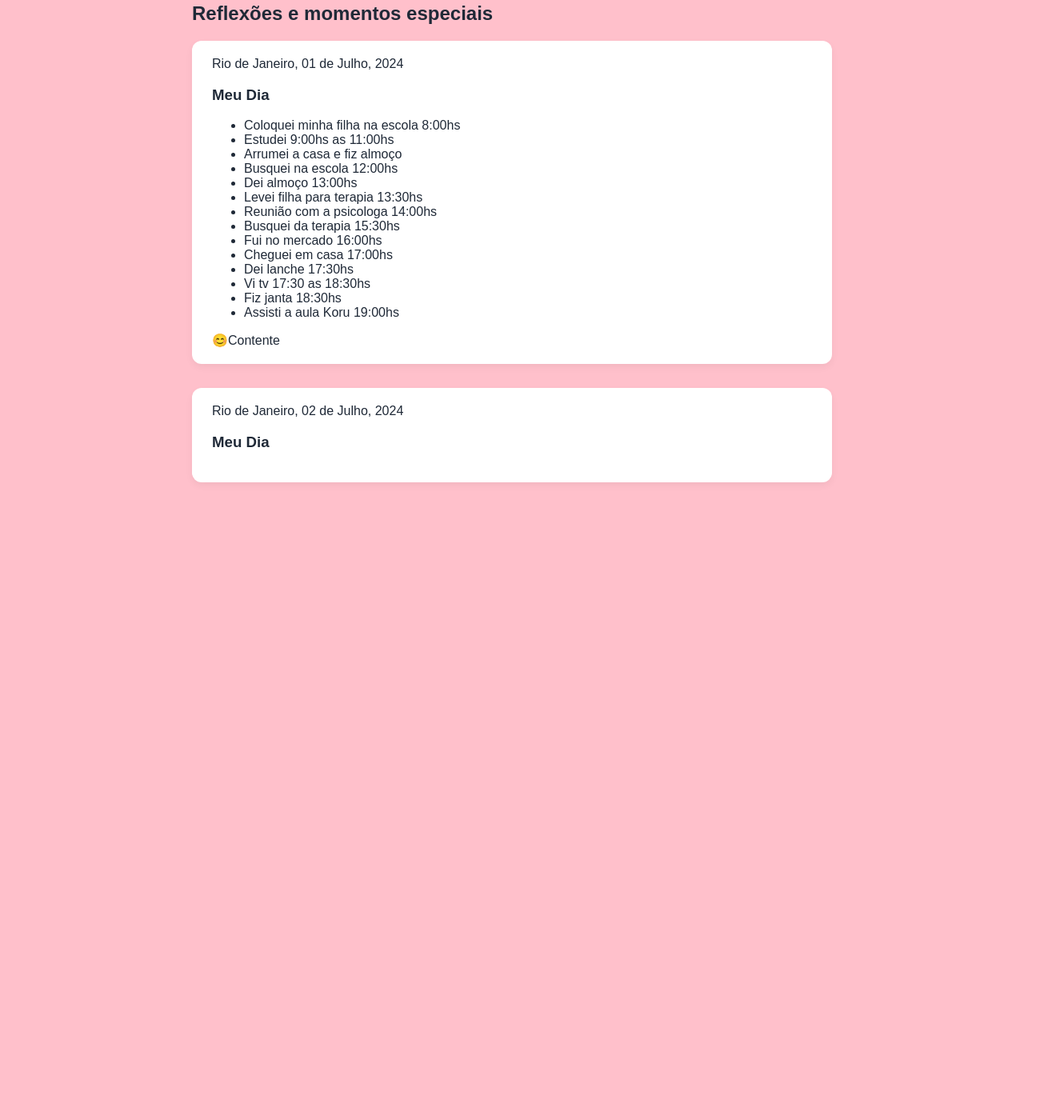
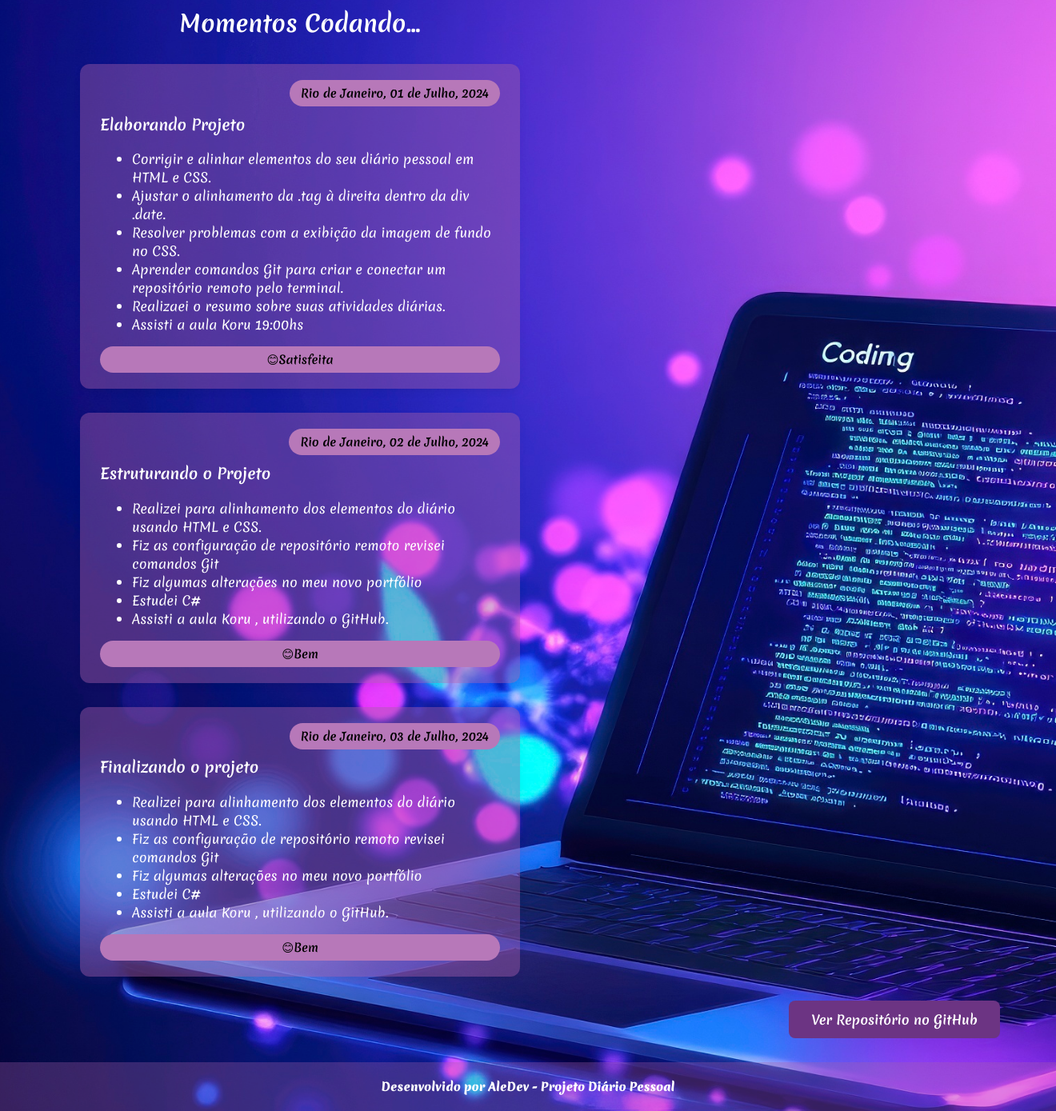
Before and after one commit to AlessandraSantanna/ProjetoDiario, a plain HTML site: page index.html in a window 1280 px wide. Shown: the part 169-1558 px from the top of the page at 80% size, 1320 px wide, since content can reach past the window. Before the commit the page ends 842 px from the top, so only its background shows below. Drawn offline with Linux system fonts and the light colour scheme; a web font is replaced by a local one.

Commit message:
croacao codigi para telas pequenas

```diff
--- a/index.html
+++ b/index.html
@@ -1,57 +1,90 @@
 <!DOCTYPE html>
 <html lang="pt-br">
-  <link rel="stylesheet" href="style.css">
-
+<link rel="stylesheet" href="style.css">
+<link rel="preconnect" href="https://fonts.googleapis.com">
+<link rel="preconnect" href="https://fonts.gstatic.com" crossorigin>
+<link href="https://fonts.googleapis.com/css2?family=Bitcount+Grid+Double:wght@100..900&family=Merienda:wght@300..900&family=Poppins:ital,wght@0,100;0,200;0,300;0,400;0,500;0,600;0,700;0,800;0,900;1,100;1,200;1,300;1,400;1,500;1,600;1,700;1,800;1,900&display=swap" rel="stylesheet">
+<link rel="icon" type="image/x-icon" href="/img/micro.png">
 <head>
     <meta charset="UTF-8">
     <meta name="viewport" content="width=device-width, initial-scale=1.0">
 
 
-    <title>Projeto Diário Pessoal</title>
+    <title>Diário Pessoal</title>
 </head>
 <body>
     <header>
-    <h1>Meu Diário Pessoal</h1>
-    <p></p>
+    <h1>  Diário AleDev</h1>
+    <p>Um diário pessoal para registrar cada passo da minha jornada na programação.</p>
   </header>
 
   <div class="container">
-    <h2>Reflexões e momentos especiais</h2>
+    <h2> Momentos Codando... </h2>
 
 
     <div class="date">
-      <div class="entry-date"> Rio de Janeiro, 01 de Julho, 2024</div>
-      <h3>Meu Dia</h3>
+      <div class="entry-date"> Rio de Janeiro, 01 de Julho, 2024</div><br>
+      <h3>Elaborando Projeto </h3>
       <p>
        <ul>
-          <li> Coloquei minha filha na escola 8:00hs </li>
-          <li> Estudei 9:00hs as 11:00hs </li>
-          <li> Arrumei a casa e fiz almoço </li>
-          <li> Busquei na escola 12:00hs </li>
-          <li> Dei almoço 13:00hs </li>
-          <li> Levei filha para terapia 13:30hs  </li>
-          <li> Reunião com a psicologa 14:00hs </li>
-          <li> Busquei da terapia 15:30hs </li>
-          <li> Fui no mercado 16:00hs </li>
-          <li> Cheguei em casa 17:00hs </li>
-          <li> Dei lanche 17:30hs </li>
-          <li> Vi tv 17:30 as 18:30hs </li>
-          <li> Fiz janta 18:30hs </li>
+          <li> Corrigir e alinhar elementos do seu diário pessoal em HTML e CSS. </li>
+          <li>Ajustar o alinhamento da .tag à direita dentro da div .date.</li>
+          <li>Resolver problemas com a exibição da imagem de fundo no CSS.</li>
+          <li>Aprender comandos Git para criar e conectar um repositório remoto pelo terminal.</li>
+          <li> Realizaei o resumo  sobre suas atividades diárias. </li>
           <li> Assisti a aula Koru 19:00hs </li>
 
         </ul>
-
-      <div class="tag"><span>😊</span>Contente</div>
+      </p>
+      <div class="tag"><span>😊</span>Satisfeita</div>
     </div>
 
     <div class="date">
-      <div class="entry-date">Rio de Janeiro, 02 de Julho, 2024</div>
-      <h3>Meu Dia </h3>
+      <div class="entry-date">Rio de Janeiro, 02 de Julho, 2024</div><br>
+      <h3> Estruturando o Projeto </h3>
       <p>
+       <ul>
+          <li> Realizei para alinhamento  dos elementos do diário usando HTML e CSS. </li>
+          <li> Fiz as  configuração de repositório remoto revisei comandos Git </li>
+          <li> Fiz algumas alterações no meu novo portfólio </li>
+          <li> Estudei C# </li>
+          <li> Assisti a aula Koru , utilizando o GitHub.</li>
 
+
+        </ul>
       </p>
+      <div class="tag"><span>😊</span>Bem</div>
     </div>
+
+     <div class="date">
+      <div class="entry-date">Rio de Janeiro, 03 de Julho, 2024</div><br>
+      <h3> Finalizando o projeto  </h3>
+      <p>
+       <ul>
+          <li> Realizei para alinhamento  dos elementos do diário usando HTML e CSS. </li>
+          <li> Fiz as  configuração de repositório remoto revisei comandos Git </li>
+          <li> Fiz algumas alterações no meu novo portfólio </li>
+          <li> Estudei C# </li>
+          <li> Assisti a aula Koru , utilizando o GitHub.</li>
+
+
+        </ul>
+      </p>
+      <div class="tag"><span>😊</span>Bem</div>
+    </div>
+
+
+    </div>
+
+
   </div>
+</div>
+
+<div class="repositorio">
+  <a href="https://github.com/AlessandraSantanna/ProjetoDiario" target="_blank" class="repo-btn">Ver Repositório no GitHub</a>
+</div>
+  <footer>
+    <p>Desenvolvido por AleDev - Projeto Diário Pessoal</p>
 
 
 </body>
--- a/style.css
+++ b/style.css
@@ -1,10 +1,13 @@
 body {
       font-family: Arial, sans-serif;
-      background: #f9f9f9;
+       font-family: "Merienda", cursive;
       margin: 0;
       padding: 0;
-      color: #1f2937;
-      background-color:pink;
+      color: white;
+      background-image: url("./img/logo.jpg"); /* Substitua pelo caminho da sua imagem */
+      background-repeat: no-repeat;
+      background-size: cover;
+      Background-position:center center;
     }
 
     header {
@@ -15,43 +18,47 @@ body {
 
     header h1 {
       font-size: 2.5rem;
-      color: #1f2937;
+      color: white;
       margin: 0;
     }
 
     header p {
       font-size: 1rem;
-      color: #6b7280;
+      color:rgb(230, 133, 217);
       margin-top: 5px;
     }
 
-    .container {
-      max-width: 800px;
-      margin: 0 auto;
-      padding: 40px 20px;
+   .container {
+      max-width: 550px;
+      margin: 0 100px;
+     // padding: 40px 20px;
+     color:black;
+
     }
 
-   /* h2 {
+    h2 {
       font-size: 1.8rem;
       margin-bottom: 30px;
       text-align: center;
-      color: #1f2937;
-    }*/
+      color: white;
+    }
 
     .date {
-      background: white;
+      background: rgba(165, 94, 167, 0.43);
       padding: 20px 25px;
       margin-bottom: 30px;
       border-radius: 12px;
       box-shadow: 0 4px 10px rgba(0, 0, 0, 0.05);
       position: relative;
+      color:#fff;
+
     }
-    /*.entry-date {
+    .entry-date {
       position: absolute;
       top: 20px;
       right: 25px;
-      background: #f3f4f6;
-      color: #4b5563;
+      background:rgb(183, 120, 185);
+      color:#000;
       font-weight: bold;
       font-size: 0.9rem;
       padding: 6px 14px;
@@ -71,16 +78,84 @@ body {
     }
 
     .tag {
-      margin-top: 15px;
+
       display: inline-block;
-      background: blue;
-      color: white;
+      background:rgb(183, 120, 185);;
+      color: #000;
       font-size: 0.9rem;
       font-weight: 600;
-      padding: 6px 14px;
+      padding: 6px 190px;
       border-radius: 999px;
+      display: flex;
+      justify-content: center;
+      align-items: center;
     }
 
-    .tag span {
-      margin-right: 6px;
-    }*/
+
+footer {
+      text-align: center;
+      padding: 20px;
+      background: rgba(164, 94, 167, 0.32);
+      color: #fff;
+      position: relative;
+      bottom: 0;
+      width: 100%;
+        font-weight: 900;
+    }
+
+    footer p {
+      margin: 0;
+      font-size: 0.9rem;
+    }
+.repositorio {
+  text-align: end;
+  margin: 30px;
+}
+
+.repositorio a {
+  display: inline-block;
+  background: #6c3483;
+  color: #fff;
+  padding: 12px 28px;
+  border-radius: 8px;
+  text-decoration: none;
+  font-weight: bold;
+  font-size: 1rem;
+  transition: background 0.2s;
+}
+
+.repositorio a:hover {
+  background: #512e5f;
+}
+
+
+@media (max-width: 600px) {
+  body {
+    background-size:  800px 2000px; /* largura 200px, altura automática */
+    background-position: top center;
+  }
+
+  .container {
+    max-width: 100%;
+    margin: 0 10px;
+  }
+
+  .date {
+    padding: 12px 5px;
+  }
+
+  .tag {
+    padding: 6px 20px;
+    font-size: 0.85rem;
+  }
+
+  .repositorio {
+    text-align: center;
+    margin: 20px 0;
+  }
+
+  .repositorio a {
+    padding: 10px 16px;
+    font-size: 0.95rem;
+  }
+}
```
Also changed, not shown: img/logo.jpg (added), img/micro.png (added).
